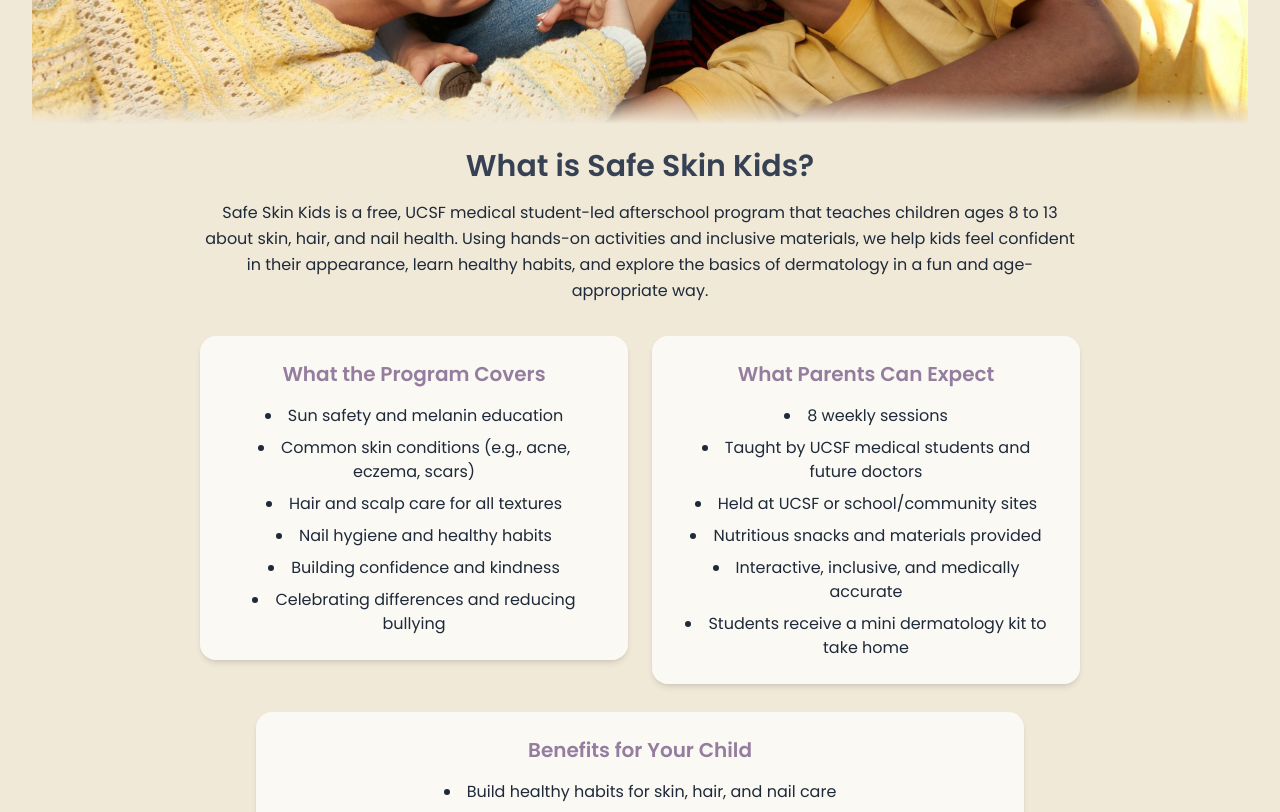
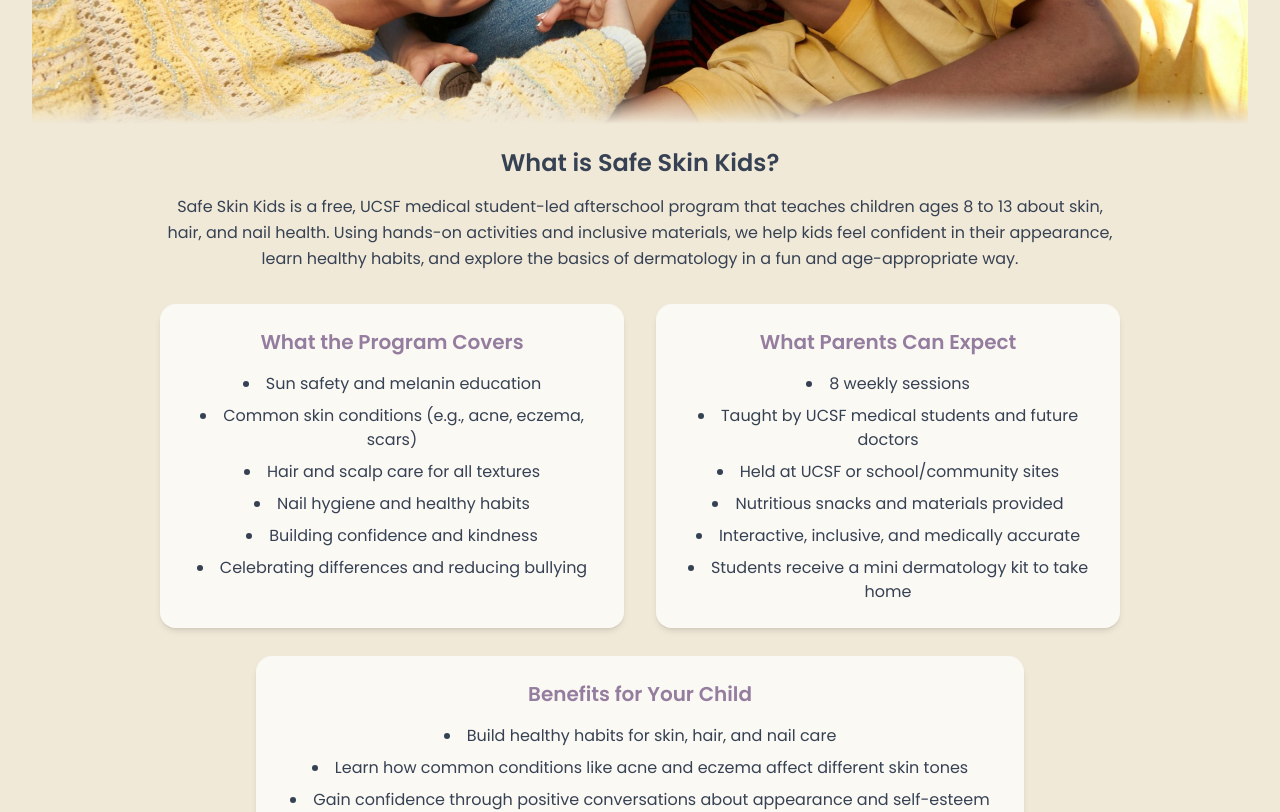
Before and after one commit to VermillionXela/SafeSkinKids, a React (Vite) app: page /infoparents in a window 1280 px wide. Shown: the part 580-1392 px from the top of the page. Built offline with nearby package versions, Linux system fonts and the light colour scheme.

Commit message:
Final tweaks to styling. website is ready to be hosted

```diff
--- a/src/index.css
+++ b/src/index.css
@@ -1,7 +1,6 @@
 @import url('https://fonts.googleapis.com/css2?family=Poppins:ital,wght@0,400;0,600;0,700&display=swap');
 
 @import "tailwindcss";
-
 
 @theme {
     --font-poppins: "Poppins", sans-serif;
@@ -38,13 +37,11 @@
     }
 }
 
-
 .animate-gradient {
     background-size: 200% 200%;
     animation: gradientShift 15s ease infinite;
 }
 
-
 body {
     background-color: var(--color-offWhite-500);
     font-family: var(--font-poppins);
--- a/src/views/ContactView.jsx
+++ b/src/views/ContactView.jsx
@@ -3,11 +3,11 @@ import { FaInstagram, FaEnvelope, FaMapMarkerAlt } from 'react-icons/fa'
 export const ContactView = () => {
 
     return (
-        <section className="w-full min-h-screen bg-[#f0e9d8] px-4 py-10 flex flex-col items-center">
+        <section className="w-full min-h-screen bg-[#f0e9d8] px-4 py-10 flex flex-col items-center -mt-4">
             <div className="max-w-2xl text-center mb-10"
                 data-aos="fade-up"
                 data-aos-duration="400">
-                <h1 className="text-3xl font-semibold text-gray-700 mb-4">Contact Us</h1>
+                <h1 className="text-2xl font-semibold text-gray-700 mb-4">Contact Us</h1>
                 <p className="text-base sm:text-lg leading-relaxed">
                     Have questions about the program? Want to bring Safe Skin Kids to your school or volunteer with us?
                 </p>
--- a/src/views/HomeView.jsx
+++ b/src/views/HomeView.jsx
@@ -40,7 +40,7 @@ export const HomeView = () => {
                     data-aos="fade-up"
                     data-aos-duration="400">
                     <h1 className="text-2xl font-semibold mb-2 -mt-4">About the Program</h1>
-                    <p className="text-base  leading-relaxed -mb-2">
+                    <p className="text-base  leading-relaxed -mb-4">
                         Safe Skin Kids is a UCSF student-led initiative that teaches students about skin,
                         hair, and nail health through hands-on lessons and interactive activities. Created
                         and run by medical students at UCSF School of Medicine, the program introduces
@@ -71,13 +71,13 @@ export const HomeView = () => {
                                 data-aos-delay={idx * 100}
                             >
                                 <div className="text-3xl">{item.icon}</div>
-                                <div className=" text-gray-800 font-semibold text-sm sm:text-base">{item.title}</div>
+                                <div className=" text-gray-700 font-semibold text-base sm:text-base">{item.title}</div>
                             </div>
                         ))}
                     </div>
                 </section>
 
-                <div className="relative w-full mt-5">
+                <div className="relative w-full mt-2">
                     <div className="absolute inset-0 bg-gradient-to-br from-[#F0E9D8] via-[#D5C6B9] to-[#947D9E] animate-gradient opacity-60 pointer-events-none blur-sm" aria-hidden="true" />
                     <div className="relative z-10 w-full max-w-none mx-auto space-y-10 py-8">
                         <section
--- a/src/views/InfoKidsView.jsx
+++ b/src/views/InfoKidsView.jsx
@@ -39,7 +39,7 @@ export const InfoKidsView = () => {
             <section className="w-full max-w-6xl mx-auto flex flex-col md:flex-row items-start md:items-end gap-6 px-4 pb-8 pt-12 relative z-10 animate-[fade-in_1.5s_ease-out]">
                 <div className="flex-1 text-center md:text-center">
                     <h1 className="text-[#947D9E] text-2xl sm:text-2xl lg:text-4xl font-semibold whitespace-nowrap mb-6 -mt-4">
-                        Welcome to <span className="whitespace-nowrap">Safe Skin Kids!</span>
+                        Fun, Science, and Self-Care!
                     </h1>
 
                     <div className="bg-white/70 backdrop-blur-md rounded-xl shadow-md p-6 md:p-8 text-gray-800 text-base leading-relaxed max-w-prose mx-auto md:mx-0">
@@ -77,11 +77,11 @@ export const InfoKidsView = () => {
                 data-aos-duration="400"
             >
                 <h2 className="text-gray-700 text-xl sm:text-2xl font-semibold text-center mb-8 -mt-5">Things You'll Learn</h2>
-                <div className="grid grid-cols-1 sm:grid-cols-2 lg:grid-cols-3 gap-6">
+                <div className="grid grid-cols-1 sm:grid-cols-2 lg:grid-cols-3 gap-6 items-stretch">
                     {topics.map((item, idx) => (
                         <div
                             key={idx}
-                            className="rounded-xl shadow-md p-6 flex flex-col items-center text-center bg-white/40 backdrop-blur-md transition duration-300 hover:scale-105 hover:bg-white/70"
+                            className="rounded-xl shadow-md p-6 flex flex-col items-center text-center bg-white/40 backdrop-blur-md transition duration-300 hover:scale-105 hover:bg-white/70 h-full min-h-[240px]"
                             data-aos="fade-up"
                             data-aos-delay={`${idx * 100}`}
                         >
--- a/src/views/InfoParentsView.jsx
+++ b/src/views/InfoParentsView.jsx
@@ -34,13 +34,14 @@ export const InfoParentsView = () => {
                 <div className="absolute bottom-0 left-0 w-full h-8 bg-gradient-to-b from-transparent to-[#F0E9D8] pointer-events-none" />
             </div>
 
-            <main className="w-full max-w-[75%] px-4 py-10 text-gray-800 space-y-16">
+            <main className="w-full max-w-5xl mx-auto px-4 sm:px-6 md:px-8 py-10 text-gray-700 space-y-12">
                 <section
                     data-aos="fade-up"
                     data-aos-duration="400">
-                    <h1 className="text-center text-3xl sm:text-3xl font-semibold mb-4 -mt-4 text-gray-700">
+                    <h1 className="whitespace-nowrap leading-tight text-2xl sm:text-2xl font-semibold mb-4 -mt-4">
                         What is Safe Skin Kids?
                     </h1>
+
                     <p className="leading-relaxed">
                         Safe Skin Kids is a free, UCSF medical
                         student-led afterschool program that teaches children ages 8 to 13
@@ -51,17 +52,17 @@ export const InfoParentsView = () => {
                     </p>
                 </section>
 
-                <div className="flex flex-col lg:flex-row lg:space-x-6 space-y-6 lg:space-y-0 -mt-8 justify-center items-start">
+                <div className="grid grid-cols-1 lg:grid-cols-2 gap-6 lg:gap-8 -mt-4 items-stretch">
                     <section
                         data-aos="fade-up"
                         data-aos-delay="100"
                         data-aos-duration="400"
-                        className="bg-white/70 rounded-2xl shadow-md p-6 w-full lg:w-1/2"
+                        className="bg-white/70 rounded-2xl shadow-md p-6 sm:p-6 h-full flex flex-col"
                     >
                         <h2 className="text-xl font-semibold mb-4 text-[#947D9E] text-center">
                             What the Program Covers
                         </h2>
-                        <ul className="list-disc list-inside space-y-2">
+                        <ul className="list-disc list-inside space-y-2 flex-grow">
                             <li>Sun safety and melanin education</li>
                             <li>Common skin conditions (e.g., acne, eczema, scars)</li>
                             <li>Hair and scalp care for all textures</li>
@@ -75,12 +76,12 @@ export const InfoParentsView = () => {
                         data-aos="fade-up"
                         data-aos-delay="200"
                         data-aos-duration="400"
-                        className="bg-white/70 rounded-2xl shadow-md p-6 w-full lg:w-1/2"
+                        className="bg-white/70 rounded-2xl shadow-md p-6 sm:p-6 h-full flex flex-col"
                     >
                         <h2 className="text-xl font-semibold mb-4 text-[#947D9E] text-center">
                             What Parents Can Expect
                         </h2>
-                        <ul className="list-disc list-inside space-y-2">
+                        <ul className="list-disc list-inside space-y-2 flex-grow">
                             <li>8 weekly sessions</li>
                             <li>Taught by UCSF medical students and future doctors</li>
                             <li>Held at UCSF or school/community sites</li>
@@ -95,7 +96,7 @@ export const InfoParentsView = () => {
                     data-aos="fade-up"
                     data-aos-delay="300"
                     data-aos-duration="600"
-                    className="bg-white/70 rounded-2xl shadow-md p-6 max-w-3xl mx-auto -mt-9"
+                    className="bg-white/70 rounded-2xl shadow-md p-6 max-w-3xl mx-auto -mt-5"
                 >
                     <h2 className="text-xl font-semibold mb-4 text-[#947D9E] text-center">
                         Benefits for Your Child
--- a/src/views/TeamView.jsx
+++ b/src/views/TeamView.jsx
@@ -38,7 +38,7 @@ export const TeamView = () => {
         {
             id: 4,
             name: 'Miranda Chen',
-            role: 'Placeholder text',
+            role: 'Lead Instructor',
             description: `Hi everyone! I'm Miranda, a first-year medical student at UCSF who is originally from Palo Alto, CA and one of the lead instructors for Safe Skin Kids this year.\n
             I was motivated to join SSK because of my overlapping interests in dermatology, health equity, community engagement, and education and mentorship. As someone who has always been passionate about teaching as a way to empower others, I am excited to deliver meaningful, relevant, and accessible education on skin health, especially for young and adolescent individuals whose self-identities and self-confidence can rapidly change. I hope to teach students to feel more confident in their own skin and to have the tools to take better care of their skin throughout their lives.`,
             image: mirandaImg,
--- a/src/views/VolunteerView.jsx
+++ b/src/views/VolunteerView.jsx
@@ -31,7 +31,7 @@ export const VolunteerView = () => {
 
     return (
         <div className="min-h-screen px-6 py-10 md:py-14">
-            <main className="max-w-5xl w-full mx-auto text-gray-700 space-y-8 md:space-y-10 -mt-6">
+            <main className="max-w-5xl w-full mx-auto text-gray-700 space-y-8 md:space-y-10 -mt-4">
                 <section
                     className="space-y-3"
                     data-aos="fade-up"
@@ -48,11 +48,11 @@ export const VolunteerView = () => {
                 </section>
 
                 <section
-                    className="grid md:grid-cols-2 gap-5 items-stretch"
+                    className="grid md:grid-cols-2 gap-4 items-stretch"
                     data-aos="fade-up"
                     data-aos-duration="500"
                 >
-                    <div className="bg-white/70 rounded-2xl shadow-md p-6 md:p-7 h-full flex flex-col">
+                    <div className="bg-white/70 rounded-2xl shadow-md p-4 md:p-7 h-full flex flex-col">
                         <h2 className="text-xl font-semibold text-[#947D9E] text-center mb-3">
                             Who Can Volunteer?
                         </h2>
@@ -68,7 +68,7 @@ export const VolunteerView = () => {
                             Time &amp; Commitment
                         </h2>
                         <div className="flex-1 flex items-center">
-                            <p className="leading-relaxed text-center w-full -mt-4">
+                            <p className="leading-relaxed text-center w-full mt-1">
                                 Roles range from one-off sessions to an 8-week series. Most on-site sessions are 60–90 minutes.
                                 Remote roles are flexible and can be done on your own schedule.
                             </p>
@@ -80,7 +80,7 @@ export const VolunteerView = () => {
                     className="mt-10"
                     data-aos="fade-up"
                     data-aos-duration="450">
-                    <h2 className="text-xl md:text-2xl font-semibold text-center text-gray-700 mb-4">
+                    <h2 className="text-xl md:text-2xl font-semibold text-center text-gray-700 mb-4 -mt-2">
                         Volunteer Roles
                     </h2>
                     <p className="text-center leading-relaxed mb-6">
```
